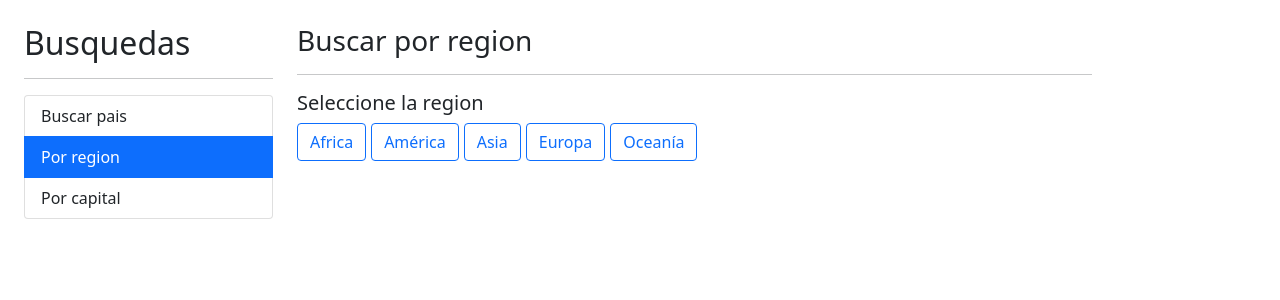
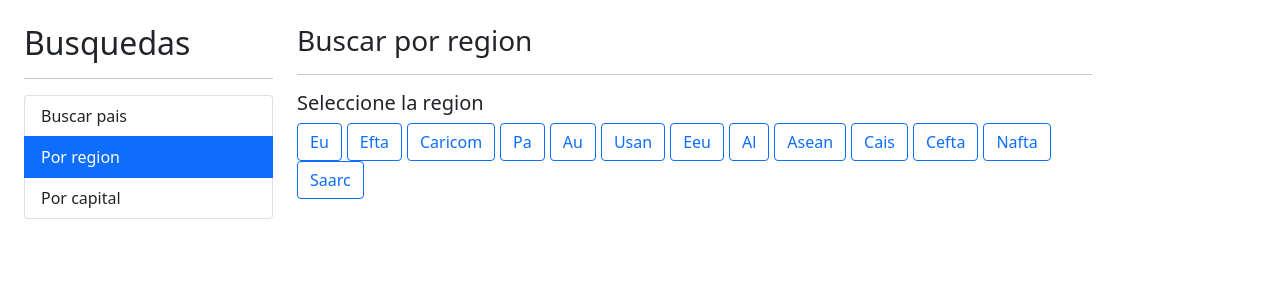
Before and after one commit to EmanuelAl/Angular, an Angular app in the folder paisesApp/: page /region in a window 1280 px wide. Shown: the top 300 px of the page. Built offline with nearby package versions, Linux system fonts and the light colour scheme.

Commit message:
se muestran paises en el html del componente por-region

```diff
--- a/paisesApp/src/app/pais/pages/por-region/por-region.component.html
+++ b/paisesApp/src/app/pais/pages/por-region/por-region.component.html
@@ -11,6 +11,12 @@
                 (click)="activarRegion( region )">
             {{region | titlecase}}
         </button>
+    </div>
+</div>
+<div  *ngIf="paises.length > 0" class="row">
+    <div class="col">
+
+        <app-pais-tabla [paises]="paises"></app-pais-tabla>
     </div>
 </div>
 
--- a/paisesApp/src/app/pais/pages/por-region/por-region.component.ts
+++ b/paisesApp/src/app/pais/pages/por-region/por-region.component.ts
@@ -1,4 +1,6 @@
 import { Component } from '@angular/core';
+import { Country } from '../../interfaces/pais.interface';
+import { PaisService } from '../../services/pais.service';
 
 @Component({
   selector: 'app-por-region',
@@ -12,9 +14,13 @@ import { Component } from '@angular/core';
 })
 export class PorRegionComponent  {
 
-  regiones: string[] = ['africa','américa', 'asia', 'europa', 'oceanía'];
+  regiones: string[] = ['EU','EFTA','CARICOM','PA','AU','USAN','EEU','AL','ASEAN','CAIS','CEFTA','NAFTA','SAARC'];
   regionActiva: string = '';
-  constructor() { }
+  paises: Country[] = [];
+
+  constructor(private paisService: PaisService)
+  { }
+
 
   getClaseCSS( region: string): string {
     return ( region === this.regionActiva)
@@ -23,9 +29,21 @@ export class PorRegionComponent  {
   }
 
   activarRegion( region: string){
+
+    if(this.regionActiva == region){return;}// si la region elegida es la misma que ya se eligio ,pues que no haga nada(return;)
+
     this.regionActiva = region;
-
+    this.paises= [];
     //TODO hacer el llamado al servicio
+    this.paisService.buscarRegion(region).subscribe(
+      (paises)=> {
+        console.log(paises);
+        this.paises = paises;
+      },
+      (err)=> {
+        console.log(err);
+      }
+    );
   }
 
 }
--- a/paisesApp/src/app/pais/services/pais.service.ts
+++ b/paisesApp/src/app/pais/services/pais.service.ts
@@ -32,4 +32,11 @@ export class PaisService {
 
     return this.http.get<Country>( url );
   }
+
+  buscarRegion( region: string): Observable<Country[]> {
+    const url = `${ this.apiUrl }/regionalbloc/${ region }`;
+
+    return this.http.get<Country[]>( url );
+
+  }
 }
```
